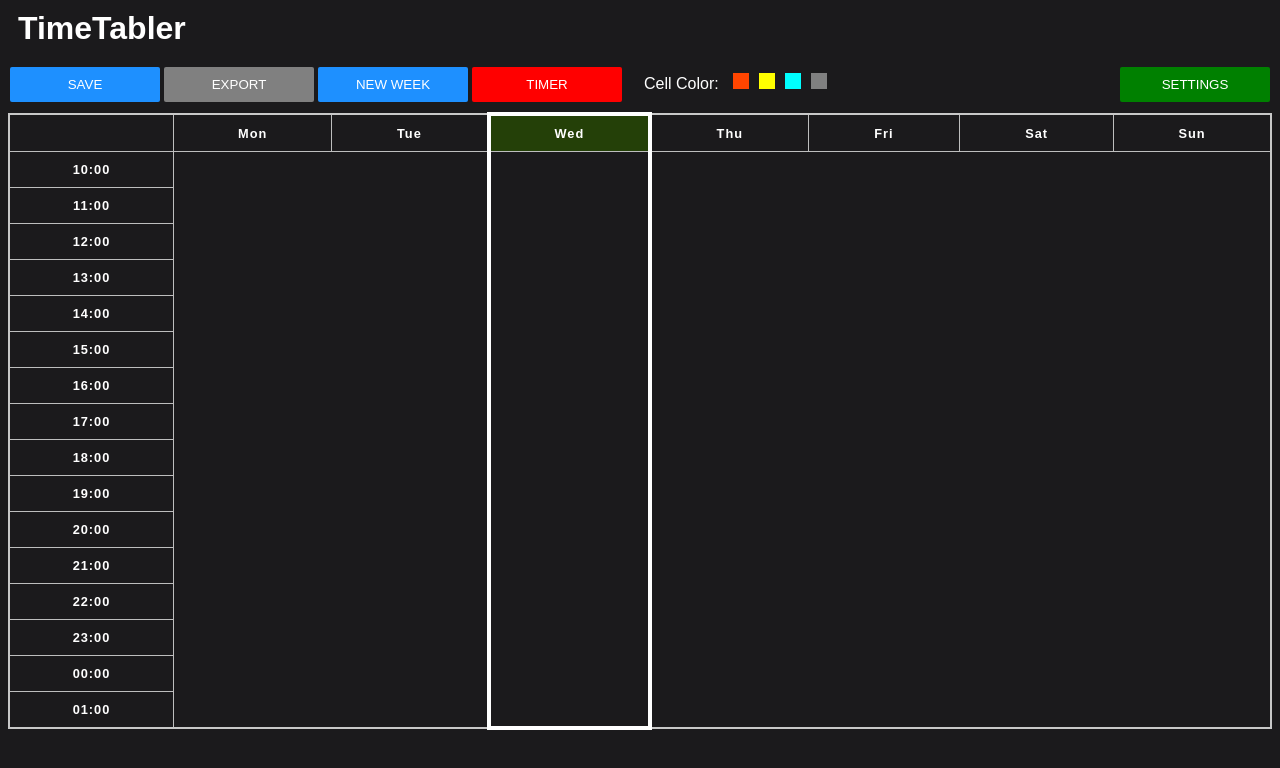
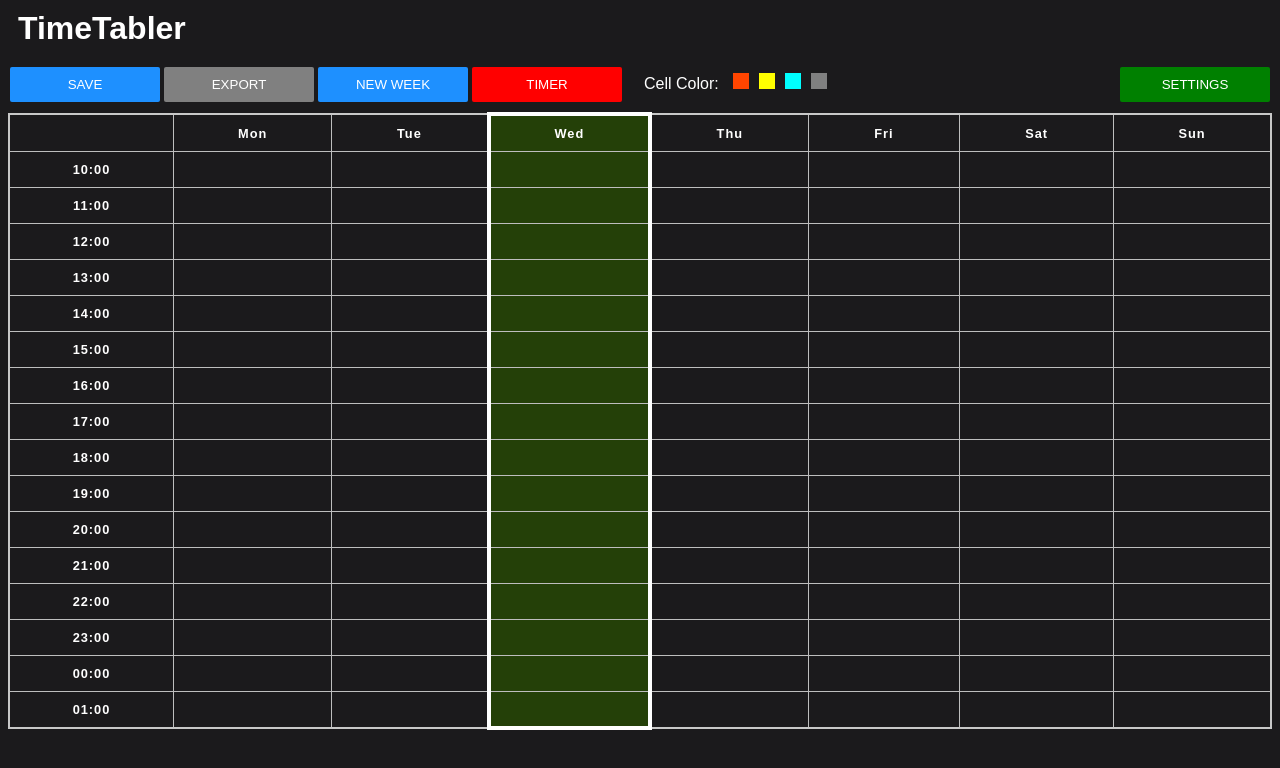
Before and after one commit to Makktu/React-TimeTabler, a React (Vite) app: page / in a window 1280 px wide. Shown: the top 768 px of the page. Built offline with nearby package versions, Linux system fonts and the light colour scheme.

Commit message:
basic colour add/remove added

```diff
--- a/src/App.jsx
+++ b/src/App.jsx
@@ -7,7 +7,7 @@ import TheTable from "./components/TheTable";
 import "./styles/App.css";
 
 const App = () => {
-  const [currentCellColor, setCurrentCellColor] = useState("");
+  const [currentCellColor, setCurrentCellColor] = useState("cyan");
   return (
     <>
       <Header />
--- a/src/components/TheTable.jsx
+++ b/src/components/TheTable.jsx
@@ -22,22 +22,9 @@ const TheTable = (props) => {
     "01:00",
   ];
   const theDays = ["Mon", "Tue", "Wed", "Thu", "Fri", "Sat", "Sun"];
+
   useEffect(() => {
-    // const allCells = document.getElementsByTagName("td");
-    // [...allCells].forEach((cell, ind) => {
-    //   cell.classList.add("active-timetable-cell");
-    //   cell.classList.add(`unique-cell${ind}`);
-    //   cell.addEventListener("click", () => {
-    //     if (cell.classList[1].split("-")[1] == "cell0") {
-    //       console.log("cell zero stay away");
-    //       return;
-    //     }
-    //     console.log("CLICKED");
-    //   });
-    // });
-
     // identify day of the week and highlight it
-
     const weekday = [
       "Sunday",
       "Monday",
@@ -55,22 +42,12 @@ const TheTable = (props) => {
 
   // *_*
 
-  const handleCellClick = (e) => {
-    console.log(props.currentCellColor);
-    if (!props.currentCellColor) {
-      props.setCurrentCellColor(props.currentCellColor);
-      console.log(props.currentCellColor);
+  const handleClick = (e) => {
+    if (!e.target.bgColor) {
+      e.target.bgColor = props.currentCellColor;
     } else {
-      props.setCurrentCellColor("");
+      e.target.bgColor = "";
     }
-  };
-
-  const addCells = () => {
-    let newRow = [];
-    for (let a = 1; a < 7; a++) {
-      newRow.push(`<td onClick={() => console.log("clicked!")}></td>`);
-    }
-    return newRow;
   };
 
   return (
@@ -97,209 +74,18 @@ const TheTable = (props) => {
             return (
               <tr>
                 <th>{hour}</th>
-                {addCells}
+                <td onClick={handleClick}></td>
+                <td onClick={handleClick}></td>
+                <td onClick={handleClick}></td>
+                <td onClick={handleClick}></td>
+                <td onClick={handleClick}></td>
+                <td onClick={handleClick}></td>
+                <td onClick={handleClick}></td>
               </tr>
             );
           })}
         </tbody>
       </table>
-      {/* <table>
-
-        <tbody>
-          <tr>
-            <td></td>
-            <th>Mon</th>
-            <th>Tues</th>
-            <th>Wed</th>
-            <th>Thurs</th>
-            <th>Fri</th>
-            <th>Sat</th>
-            <th>Sun</th>
-          </tr>
-          <tr id="row1">
-            <th>10:00</th>
-            <td
-              onClick={handleCellClick}
-              className={props.currentCellColor}
-            ></td>
-            <td
-              onClick={handleCellClick}
-              className={props.currentCellColor}
-            ></td>
-
-            <td
-              onClick={handleCellClick}
-              className={props.currentCellColor}
-            ></td>
-            <td
-              onClick={handleCellClick}
-              className={props.currentCellColor}
-            ></td>
-            <td
-              onClick={handleCellClick}
-              className={props.currentCellColor}
-            ></td>
-            <td
-              onClick={handleCellClick}
-              className={props.currentCellColor}
-            ></td>
-            <td
-              onClick={handleCellClick}
-              className={props.currentCellColor}
-            ></td>
-          </tr>
-          <tr>
-            <th>11:00</th>
-            <td></td>
-            <td></td>
-            <td></td>
-            <td></td>
-            <td></td>
-            <td></td>
-            <td></td>
-          </tr>
-          <tr>
-            <th>12:00</th>
-            <td></td>
-            <td></td>
-            <td></td>
-            <td></td>
-            <td></td>
-            <td></td>
-            <td></td>
-          </tr>
-          <tr>
-            <th>13:00</th>
-            <td></td>
-            <td></td>
-            <td></td>
-            <td></td>
-            <td></td>
-            <td></td>
-            <td></td>
-          </tr>
-          <tr>
-            <th>14:00</th>
-            <td></td>
-            <td></td>
-            <td></td>
-            <td></td>
-            <td></td>
-            <td></td>
-            <td></td>
-          </tr>
-          <tr>
-            <th>15:00</th>
-            <td></td>
-            <td></td>
-            <td></td>
-            <td></td>
-            <td></td>
-            <td></td>
-            <td></td>
-          </tr>
-          <tr>
-            <th>16:00</th>
-            <td></td>
-            <td></td>
-            <td></td>
-            <td></td>
-            <td></td>
-            <td></td>
-            <td></td>
-          </tr>
-          <tr>
-            <th>17:00</th>
-            <td></td>
-            <td></td>
-            <td></td>
-            <td></td>
-            <td></td>
-            <td></td>
-            <td></td>
-          </tr>
-          <tr>
-            <th>18:00</th>
-            <td></td>
-            <td></td>
-            <td></td>
-            <td></td>
-            <td></td>
-            <td></td>
-            <td></td>
-          </tr>
-          <tr>
-            <th>19:00</th>
-            <td></td>
-            <td></td>
-            <td></td>
-            <td></td>
-            <td></td>
-            <td></td>
-            <td></td>
-          </tr>
-          <tr>
-            <th>20:00</th>
-            <td></td>
-            <td></td>
-            <td></td>
-            <td></td>
-            <td></td>
-            <td></td>
-            <td></td>
-          </tr>
-          <tr>
-            <th>21:00</th>
-            <td></td>
-            <td></td>
-            <td></td>
-            <td></td>
-            <td></td>
-            <td></td>
-            <td></td>
-          </tr>
-          <tr>
-            <th>22:00</th>
-            <td></td>
-            <td></td>
-            <td></td>
-            <td></td>
-            <td></td>
-            <td></td>
-            <td></td>
-          </tr>
-          <tr>
-            <th>23:00</th>
-            <td></td>
-            <td></td>
-            <td></td>
-            <td></td>
-            <td></td>
-            <td></td>
-            <td></td>
-          </tr>
-          <tr>
-            <th>00:00</th>
-            <td></td>
-            <td></td>
-            <td></td>
-            <td></td>
-            <td></td>
-            <td></td>
-            <td></td>
-          </tr>
-          <tr>
-            <th>01:00</th>
-            <td></td>
-            <td></td>
-            <td></td>
-            <td></td>
-            <td></td>
-            <td></td>
-            <td></td>
-          </tr>
-        </tbody>
-      </table> */}
     </>
   );
 };
```
